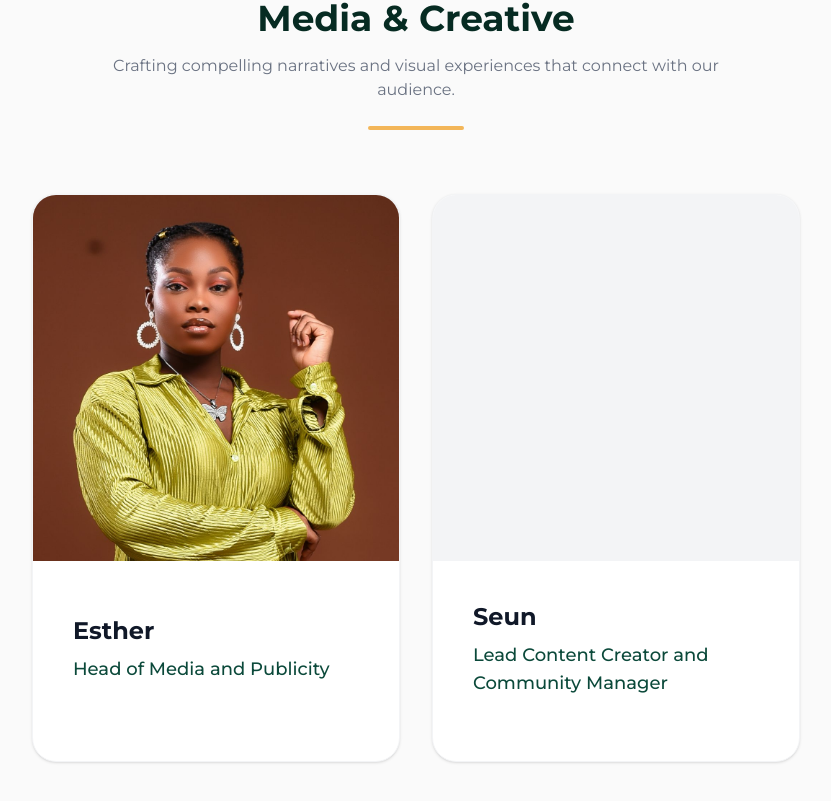
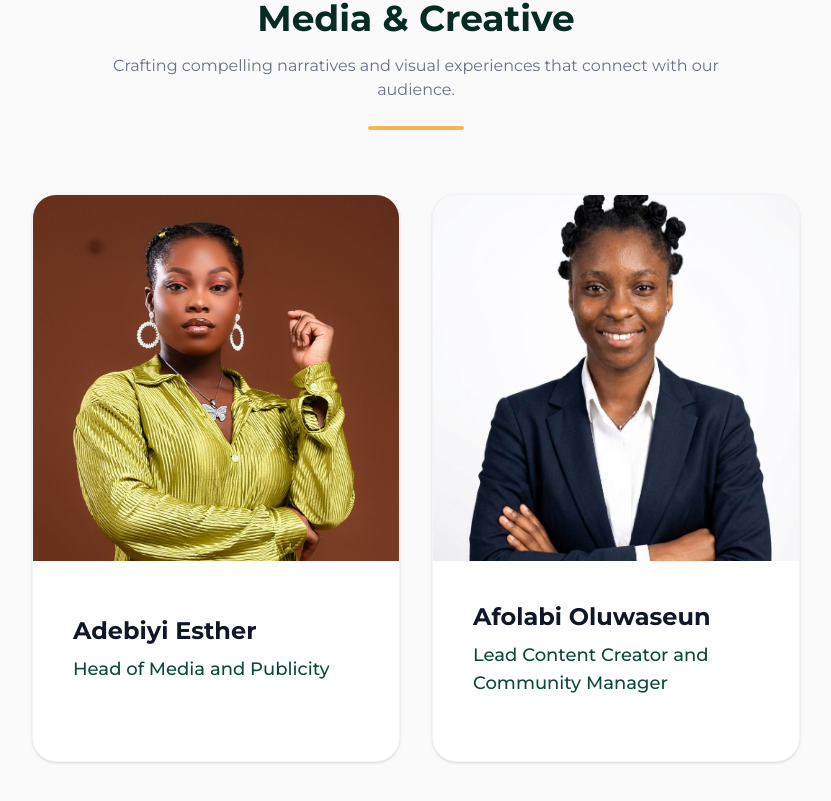
Before and after one commit to escrow-africa/escrow-landing, a Next.js app in the folder my-app/: page /teams in a window 1280 px wide. Shown: the part 3695-4496 px from the top of the page, without its empty margins (224-1055 px from the left). Built offline with nearby package versions, Linux system fonts and the light colour scheme; no server answers.

Commit message:
feat: add teams page with member profiles and departmental sections

```diff
--- a/my-app/app/teams/page.tsx
+++ b/my-app/app/teams/page.tsx
@@ -10,7 +10,7 @@ const managementTeam = [
   { name: "Olude Fiyinfoluwa", role: "Head of Engineering", image: "/fiyin.jpeg" },
   { name: "Lawreta", role: "Heading of Marketing", image: "/lawreta.jpeg" },
   { name: " Madeline", role: "Head of product", image: "" },
-  { name: "Esther", role: "Head of Media and Publicity", image: "/P1.jpeg" },
+  { name: "Adebiyi Esther", role: "Head of Media and Publicity", image: "/P1.jpeg", linkedin: "https://www.linkedin.com/in/adebiyi-esther-966373364?utm_source=share_via&utm_content=profile&utm_medium=member_ios" },
   { name: "Amara", role: "Head of Legal, Risk and Compliance", image: "/P2.jpeg" },
 ];
 
@@ -21,8 +21,8 @@ const engineeringTeam = [
 ];
 
 const mediaTeam = [
-  { name: "Esther", role: "Head of Media and Publicity", image: "/P1.jpeg" },
-  { name: "Seun", role: "Lead Content Creator and Community Manager", image: "" },
+  { name: " Adebiyi Esther", role: "Head of Media and Publicity", image: "/P1.jpeg", linkedin: "https://www.linkedin.com/in/adebiyi-esther-966373364?utm_source=share_via&utm_content=profile&utm_medium=member_ios" },
+  { name: "Afolabi Oluwaseun", role: "Lead Content Creator and Community Manager", image: "/P4.jpeg" },
 ];
 
 const staggerContainer = {
```
